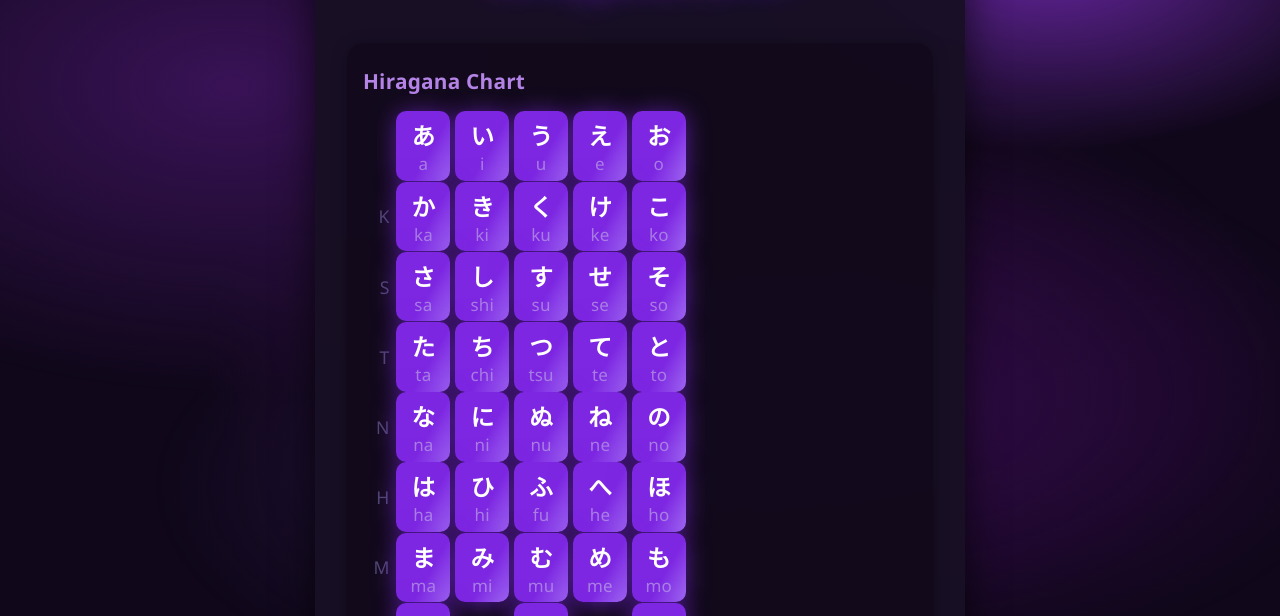
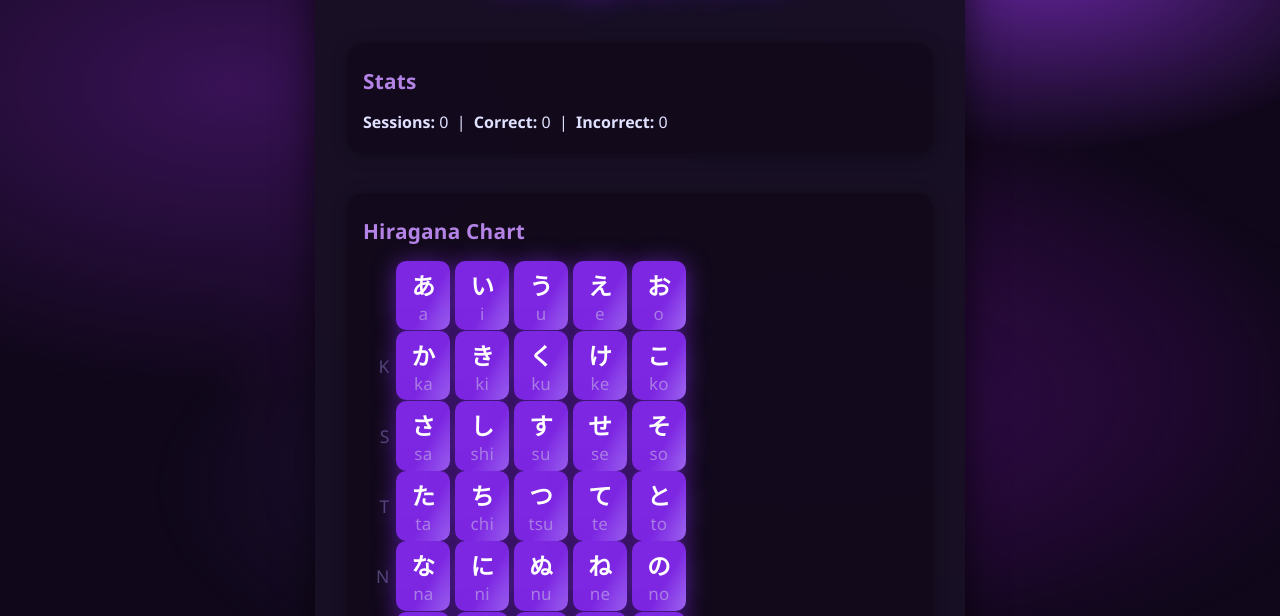
Before and after one commit to Repzal/hiragana, a plain HTML site: page index.html in a window 1280 px wide. Shown: the part 138-754 px from the top of the page. Drawn offline with Linux system fonts and the light colour scheme.

Commit message:
Update index.html

```diff
--- a/index.html
+++ b/index.html
@@ -10,6 +10,15 @@
   <div class="bg-anim"></div>
   <div class="main-panel">
     <h1>Hiragana Drill</h1>
+
+    <div id="stats-panel" class="panel fade-in">
+      <h2>Stats</h2>
+      <div>
+        <b>Sessions:</b> <span id="sessions-count">0</span> &nbsp;|&nbsp;
+        <b>Correct:</b> <span id="total-correct">0</span> &nbsp;|&nbsp;
+        <b>Incorrect:</b> <span id="total-incorrect">0</span>
+      </div>
+    </div>
 
     <div id="chart-panel" class="panel fade-in">
       <h2>Hiragana Chart</h2>
```
